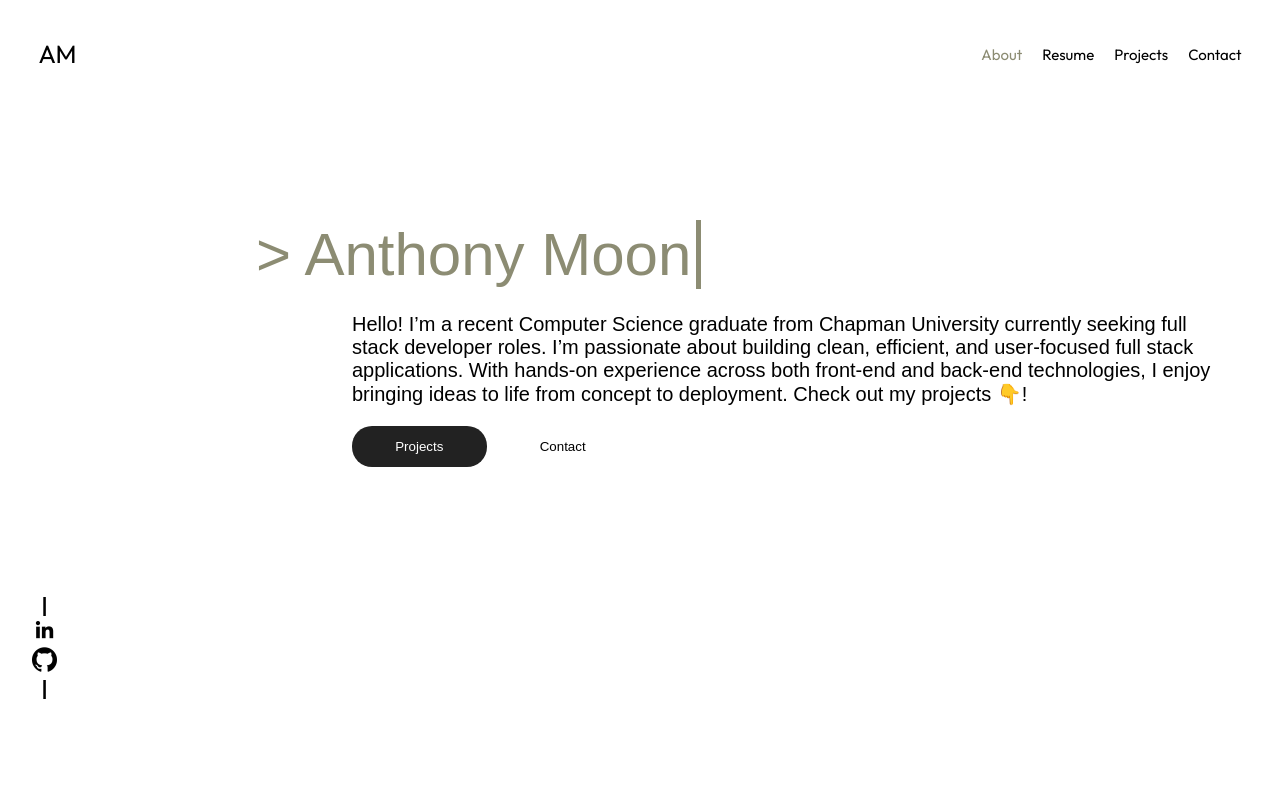
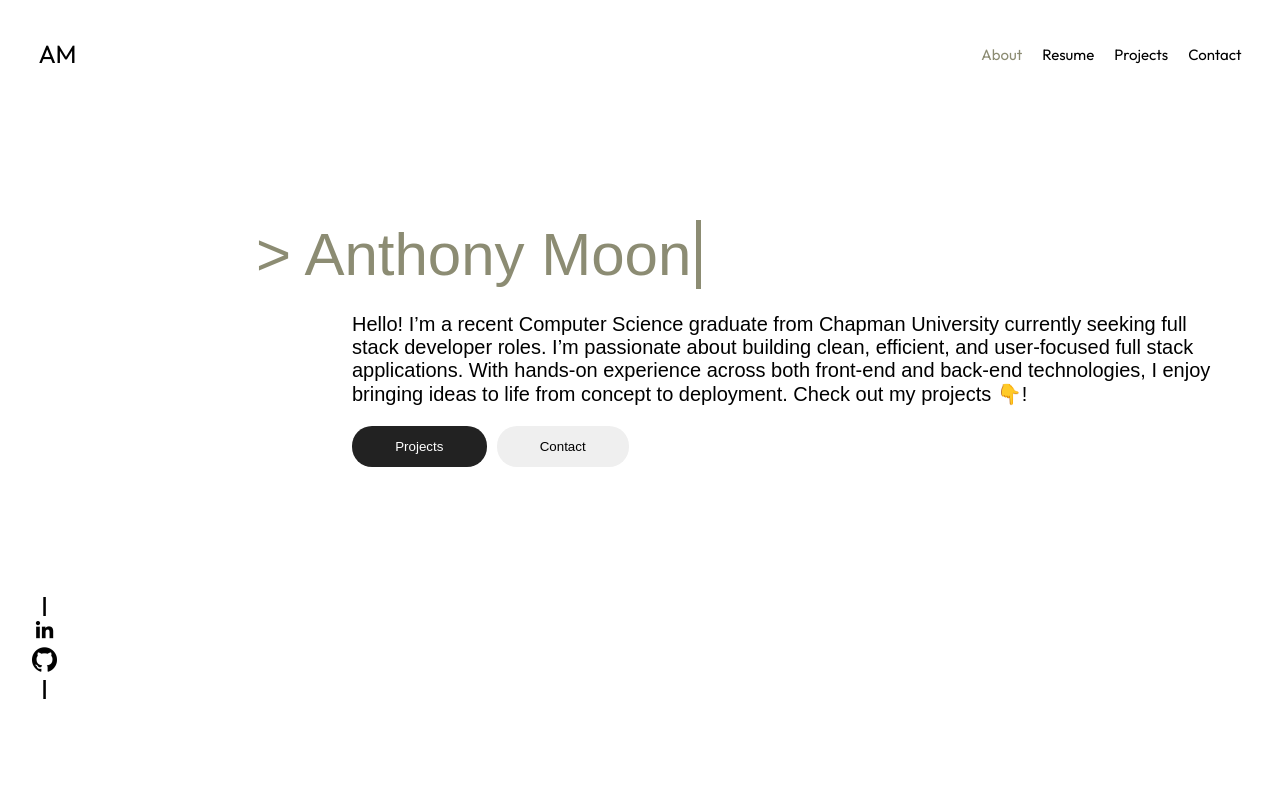
Before and after one commit to anthonymoon2/reactPortfolio, a React (Vite) app: page / in a window 1280 px wide. Shown: the top 800 px of the page. Built offline with nearby package versions, Linux system fonts and the light colour scheme; a web font is replaced by a local one.

Commit message:
updated resume

```diff
--- a/src/components/Projects.jsx
+++ b/src/components/Projects.jsx
@@ -4,6 +4,8 @@ import { useState, useEffect } from 'react';
 // finds all projects and displays them
 function Portfolio() {
   const [skills, setSkills] = useState([]);
+
+  // helper function checks whether a particular skill is currently selected
   const isSkillSelected = (skill) => skills.includes(skill);
 
   // function to add skill
@@ -38,6 +40,7 @@ function Portfolio() {
         <button className={isSkillSelected('POSTGRESQL') ? 'button-selected' : 'button-unselected'} onClick={() => addSkill('POSTGRESQL')}>POSTGRESQL</button>
       </div>
 
+      {/* Projects */}
       {filteredProjects.map((project) => (
         <div className="second-container-row" key={project.id}>
           <div className="project-container">
--- a/styles/index.css
+++ b/styles/index.css
@@ -66,8 +66,6 @@ button{
 }
 .light-button{
   margin-left: 10px;
-  background-color: white;
-  color: black;
 }
 .dark-button:hover {
   background-color: rgb(116, 113, 113);
@@ -405,31 +403,6 @@ pre{
   font-size: 18px;
   margin:0;
 }
-
-@media (max-width: 900px) {
-  .skills-grid{
-    grid-template-columns: 1fr 1fr;
-  }
-}
-
-@media (max-width: 625px){
-  .text{
-    font-size: 55px;
-  }
-  .first-container-symbol{
-    font-size: 55px;
-    margin-right: 10px;
-  }
-
-  .skills-grid{
-    row-gap: 60px;
-  }
-
-  .school-inner{
-    border-width: 1px;
-  }
-}
-
 /* remove underline from button */
 .navbar-button-container a,
 .navbar-button-container a:visited,
@@ -478,6 +451,31 @@ video {
   margin: 3%;
   font-size: 20px;
 }
+
+@media (max-width: 900px) {
+  .skills-grid{
+    grid-template-columns: 1fr 1fr;
+  }
+}
+
+@media (max-width: 625px){
+  .text{
+    font-size: 55px;
+  }
+  .first-container-symbol{
+    font-size: 55px;
+    margin-right: 10px;
+  }
+
+  .skills-grid{
+    row-gap: 60px;
+  }
+
+  .school-inner{
+    border-width: 1px;
+  }
+}
+
 
 /* Tablet */
 @media screen and (max-width: 992px) {
```
Also changed, not shown: src/components/Resume.jsx (+15 -0 lines), 1 other file (tests, documents, lock files or other folders).
